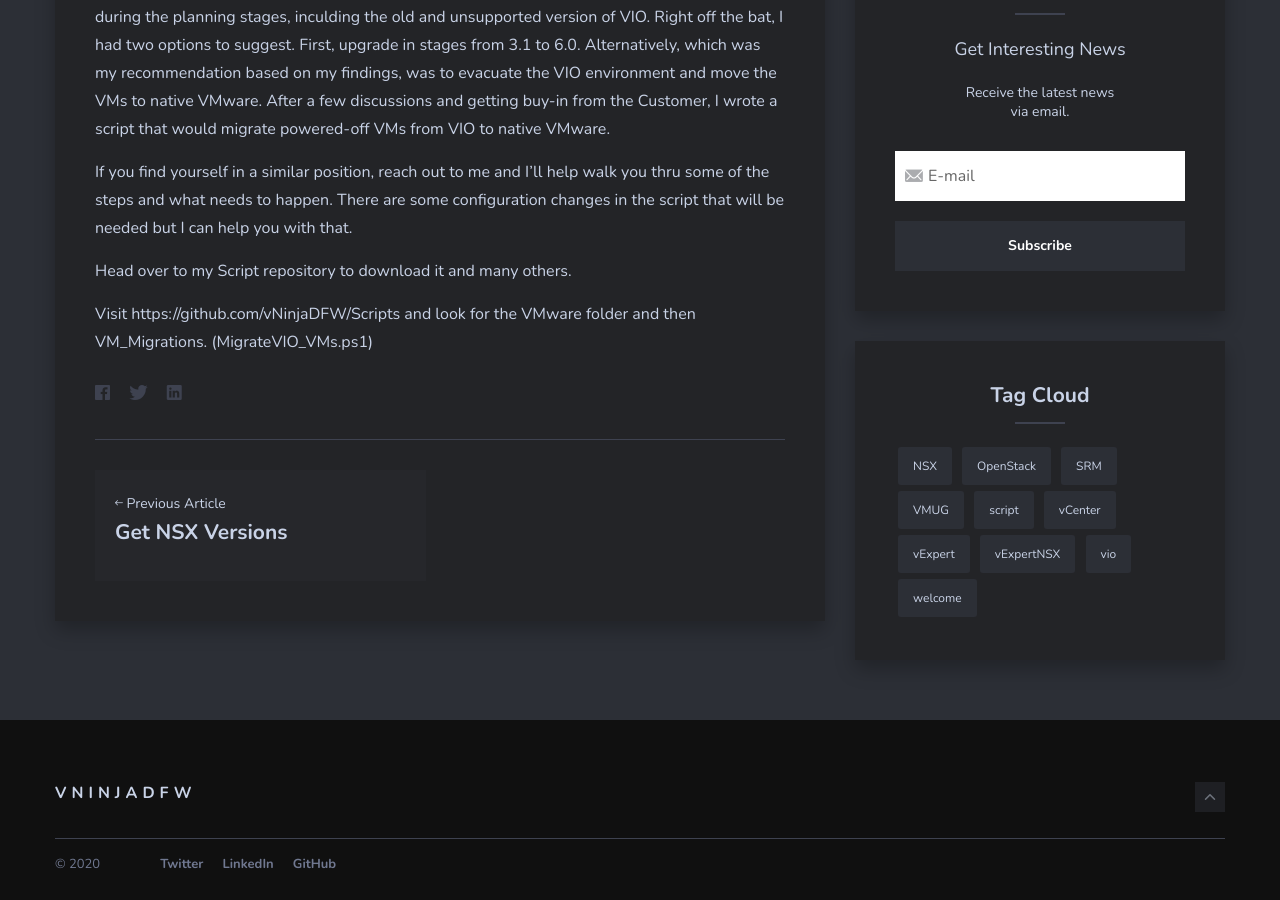
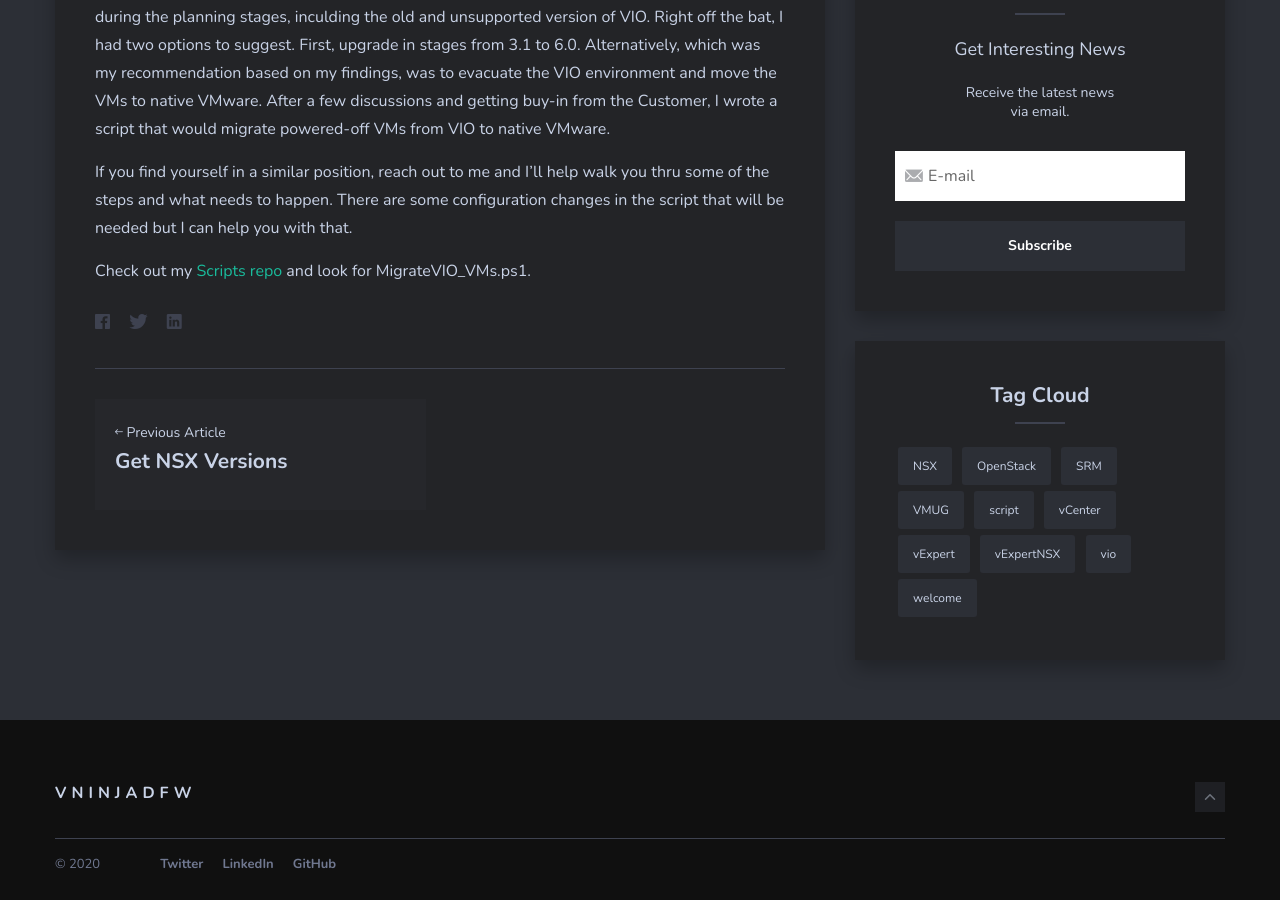
Before and after one commit to vNinjaDFW/vNinjaDFW.github.io, a Jekyll site: the page built from _posts/2020-03-09-vmwareintopenstack.md, in a window 1280 px wide and 900 px high, scrolled down 1047 px. Built offline with Jekyll 4.4.1, drawn with Linux system fonts in a browser that asks for light colours; nearby versions of some CDN libraries; comment, search, counter and statistics services are not loaded.

Commit message:
Add files via upload

```diff
--- a/_posts/2020-03-09-vmwareintopenstack.md
+++ b/_posts/2020-03-09-vmwareintopenstack.md
@@ -23,6 +23,6 @@ Because of the version of vCenter and ESXi (6.0) that was being used, I knew tha
 
 If you find yourself in a similar position, reach out to me and I'll help walk you thru some of the steps and what needs to happen. There are some configuration changes in the script that will be needed but I can help you with that.
 
-Head over to my Script repository to download it and many others.
+Check out my [Scripts repo][VMware-scripts] and look for MigrateVIO_VMs.ps1.
 
-Visit https://github.com/vNinjaDFW/Scripts and look for the VMware folder and then VM_Migrations. (MigrateVIO_VMs.ps1)
+[VMware-scripts]: https://github.com/vNinjaDFW/Scripts/VMware/
```
